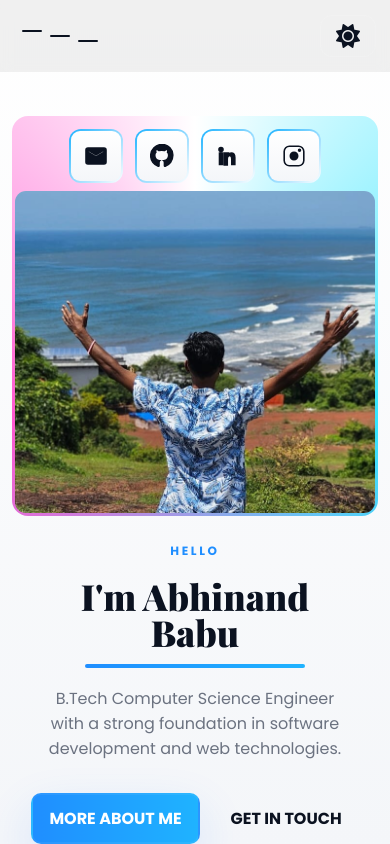
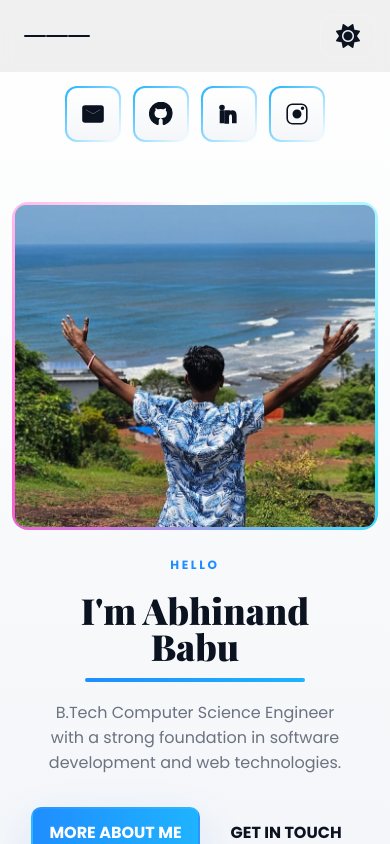
Before and after one commit to Abhinand2502/portofolio, a plain HTML site: page index.html in a window 390 px wide. Drawn offline with nearby package versions, Linux system fonts and the light colour scheme.

```diff
--- a/index.html
+++ b/index.html
@@ -20,6 +20,7 @@
   --frame-padding:18px;
   --container:1180px;
   --header-blur:6px;
+  --header-h:72px;
 }
 
 /* Base */
@@ -29,7 +30,7 @@
 
 /* Header */
 header{
-  position:fixed;top:0;left:0;right:0;height:72px;z-index:100;
+  position:fixed;top:0;left:0;right:0;height:var(--header-h);z-index:100;
   display:flex;align-items:center;justify-content:center;
   backdrop-filter:blur(var(--header-blur));
   transition:background .18s ease, box-shadow .18s ease;
@@ -46,14 +47,21 @@
   display:none;
   align-items:center;
   justify-content:center;
-  gap:8px;
-  padding:8px;
+  padding:10px;
   border-radius:10px;
   background:transparent;
   border:0;
   cursor:pointer;
 }
-.hamburger .bar{width:20px;height:2px;background:currentColor;border-radius:2px;display:block;}
+/* Clear 3-line hamburger bars */
+.hamburger .bar{
+  width:22px;
+  height:2px;
+  background:currentColor;
+  margin:3px 0;
+  display:block;
+  border-radius:1px;
+}
 
 /* Navigation */
 nav{display:flex;gap:18px;align-items:center;}
@@ -124,12 +132,12 @@
   box-shadow: none;
 }
 
-/* Social icons row */
+/* Social icons row (default desktop) */
 .social-row {
   position: absolute;
   left: calc(50% - 27px);  /* desktop positioning preserved */
   transform: translateX(-50%);
-  top: 28px;                /* adjust as needed */
+  top: 28px;
   z-index: 6;
   display: flex;
   gap: 20px;
@@ -142,12 +150,9 @@
   place-items: center;
   width: 64px;
   height: 64px;
-
-  /* OUTER shape (gradient border) */
   border-radius: 14px;
   padding: 3px;
-  background: linear-gradient(135deg, #1fb3ff, #ffffff); /* blue-white gradient */
-
+  background: linear-gradient(135deg, #1fb3ff, #ffffff);
   cursor: pointer;
   text-decoration: none;
   transition: transform 200ms ease, box-shadow 200ms ease;
@@ -177,28 +182,11 @@
   pointer-events: none;
 }
 
-/* Hover effect */
-.social-square:hover {
-  transform: translateY(-6px) scale(1.06);
-  box-shadow: 0 6px 18px rgba(31, 179, 255, 0.15);
-}
-
-/* Change icon color to blue on hover */
-.social-square:hover .icon-bg {
-  color: #1fb3ff;
-}
-
-/* Active (click) effect */
-.social-square:active .icon-bg {
-  color: #0d8adf;
-  transform: scale(0.96);
-}
-
-/* Accessibility: focus ring */
-.social-square:focus {
-  outline: none;
-  box-shadow: 0 0 0 3px rgba(31, 179, 255, 0.3);
-}
+/* Hover / focus effects */
+.social-square:hover { transform: translateY(-6px) scale(1.06); box-shadow: 0 6px 18px rgba(31, 179, 255, 0.15); }
+.social-square:hover .icon-bg { color: #1fb3ff; }
+.social-square:active .icon-bg { color: #0d8adf; transform: scale(0.96); }
+.social-square:focus { outline: none; box-shadow: 0 0 0 3px rgba(31, 179, 255, 0.3); }
 
 /* Mobile tweaks (existing) */
 @media (max-width: 520px) {
@@ -208,27 +196,17 @@
   .social-square svg { width: 24px; height: 24px; }
 }
 
-/* Dark mode: show moon, hide sun */
-html[data-theme="dark"] .icon-moon {
-  display: inline-block;
-  font-size: 1.5rem;
-}
+/* Dark mode icons */
+html[data-theme="dark"] .icon-moon { display: inline-block; font-size: 1.5rem; }
 html[data-theme="dark"] .icon-sun { display: none; }
+html[data-theme="light"] .icon-moon { display: none; }
+html[data-theme="light"] .icon-sun { display: inline-block; font-size: 1.5rem; }
 
-/* Light mode: show sun, hide moon */
-html[data-theme="light"] .icon-moon { display: none; }
-html[data-theme="light"] .icon-sun {
-  display: inline-block;
-  font-size: 1.5rem;
-}
-
-/* Responsive */
+/* Responsive (tablets/desktop behavior preserved) */
 @media (max-width:1100px){.hero-inner{gap:28px}.right{flex:0 0 420px}.neon-image{height:360px;}}
 @media (max-width:860px){.hero-inner{flex-direction:column-reverse;align-items:center}.left{text-align:center} h1{font-size:48px;} nav{display:none;}}
 
 /* ========== MOBILE-SPECIFIC LAYOUT (ONLY below 520px) ========== */
-/* These rules are added to change layout/order/visibility on small phones.
-   Desktop and tablet rules above remain unchanged. */
 @media (max-width:520px){
   /* show hamburger on the left, hide desktop nav (nav already hidden at 860px) */
   .hamburger{display:inline-flex;color:var(--text);order:0;}
@@ -238,9 +216,9 @@
   .header-inner{padding:0 14px;align-items:center;}
   nav{display:none !important;}
 
-  /* Mobile menu overlay */
+  /* mobile menu overlay (below header) */
   .mobile-menu{
-    position:fixed;inset:72px 12px auto 12px; /* below header */
+    position:fixed;inset:var(--header-h) 12px auto 12px;
     background: linear-gradient(180deg, rgba(255,255,255,0.02), rgba(255,255,255,0.015));
     backdrop-filter: blur(8px);
     border-radius:12px;
@@ -251,27 +229,33 @@
     z-index:110;
   }
   .mobile-menu.show{display:flex;}
-
   .mobile-menu a{padding:12px;border-radius:10px;text-decoration:none;color:var(--text);font-weight:700;border:1px solid rgba(255,255,255,0.03);background:transparent;}
   .mobile-menu a:hover{background:rgba(255,255,255,0.02);color:var(--accent);}
 
-  /* Reposition social-row to be STATIC and appear above the image (full-width) */
-  .neon-frame { width: 100%; max-width: 420px; padding: 3px; } /* keep gradient border but limit width */
-  .right{flex-basis:100%;display:flex;flex-direction:column;align-items:center;order:1;width:100%;}
-  .neon-frame{position:relative;} /* allow social-row to become static within this block */
+  /* SOCIAL ROW: place outside container (fixed, full-width, centered) */
   .social-row{
-    position:static;
-    transform:none;
-    left:auto;
-    top:auto;
-    margin: 10px 0 8px;
-    justify-content:center;
-    width:100%;
-    display:flex;
-    gap:12px;
+    position:fixed !important;
+    top: calc(var(--header-h) + 8px);
+    left: 0;
+    right: 0;
+    margin: 0 auto;
+    transform: none !important;
+    justify-content: center;
+    z-index: 105;
+    gap: 12px;
+    background: transparent;
+    padding: 6px 12px;
+    pointer-events: auto;
   }
+  /* shrink icons slightly when fixed */
+  .social-square { width:56px; height:56px; }
+  .social-square .icon-bg { border-radius:10px; }
+
+  /* move the neon-frame down a bit so it doesn't sit under the fixed social-row */
+  .neon-frame { width: 100%; max-width: 420px; padding: 3px; margin-top: 54px; }
 
   /* make image full width and fluid */
+  .right{flex-basis:100%;display:flex;flex-direction:column;align-items:center;order:1;width:100%;}
   .neon-image{height:auto;max-width:100%;border-radius:11px;object-fit:cover;}
 
   /* center text and buttons under the image */
@@ -286,8 +270,8 @@
   .btn.primary{padding:11px 16px;}
   .btn.ghost{padding:11px 16px;}
 
-  /* reduce hero section padding on small phones so the content fits nicely */
-  section{padding:92px 12px;}
+  /* increase top padding so hero content doesn't overlap fixed social row */
+  section{padding:124px 12px;}
 }
 
 /* Theme variables (unchanged) */
@@ -301,9 +285,9 @@
   <div class="header-inner">
     <!-- Hamburger (mobile only) -->
     <button class="hamburger" id="hamburger" aria-label="Open menu" aria-expanded="false">
-      <span class="bar" style="transform:translateY(-5px)"></span>
       <span class="bar"></span>
-      <span class="bar" style="transform:translateY(5px)"></span>
+      <span class="bar"></span>
+      <span class="bar"></span>
     </button>
 
     <nav>
@@ -350,7 +334,7 @@
     </div>
     <div class="right">
       <div class="neon-frame">
-        <!-- Social row remains here in DOM but our mobile CSS makes it appear above the image -->
+        <!-- Social row remains in DOM; mobile CSS moves it visually outside the container (fixed). -->
         <div class="social-row" role="navigation" aria-label="Social links">
   <a class="social-square" href="mailto:abhinandbabu2502@gmail.com" title="Email" aria-label="Email">
     <span class="icon-bg">
```
